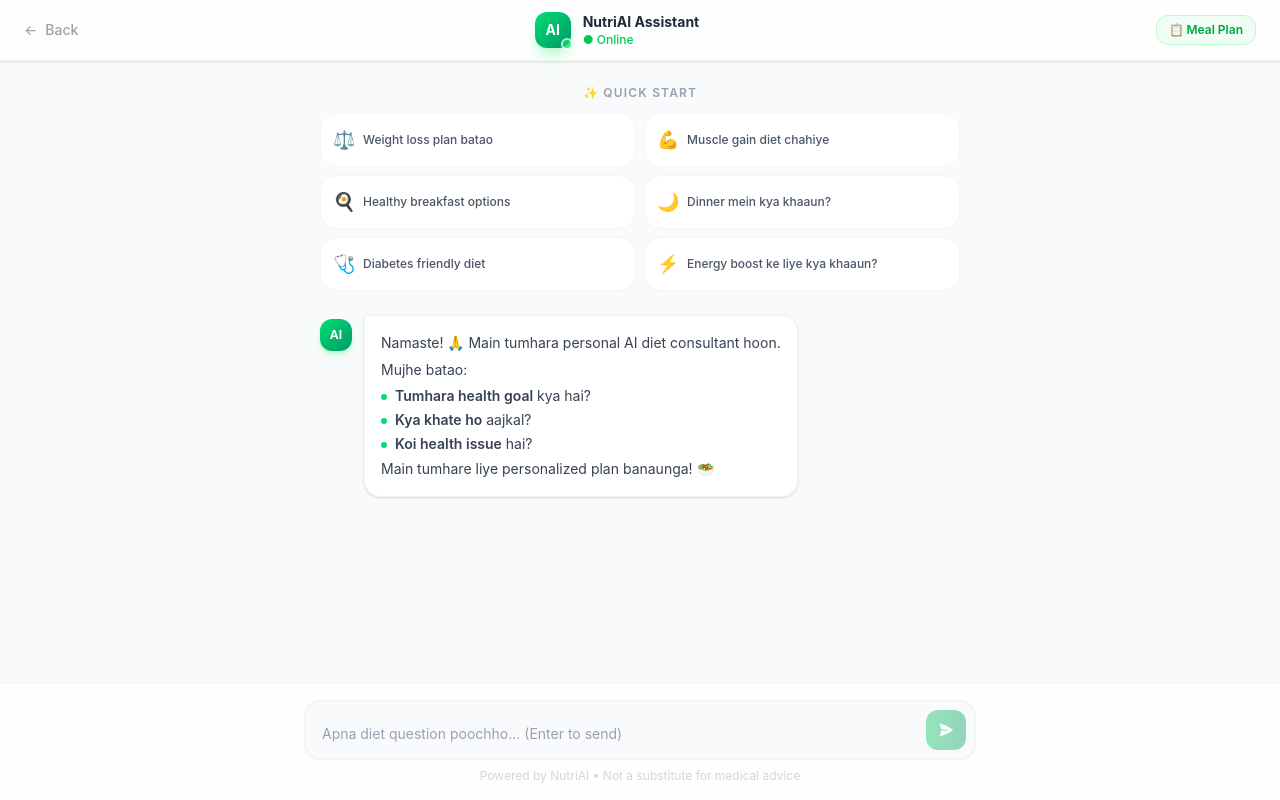
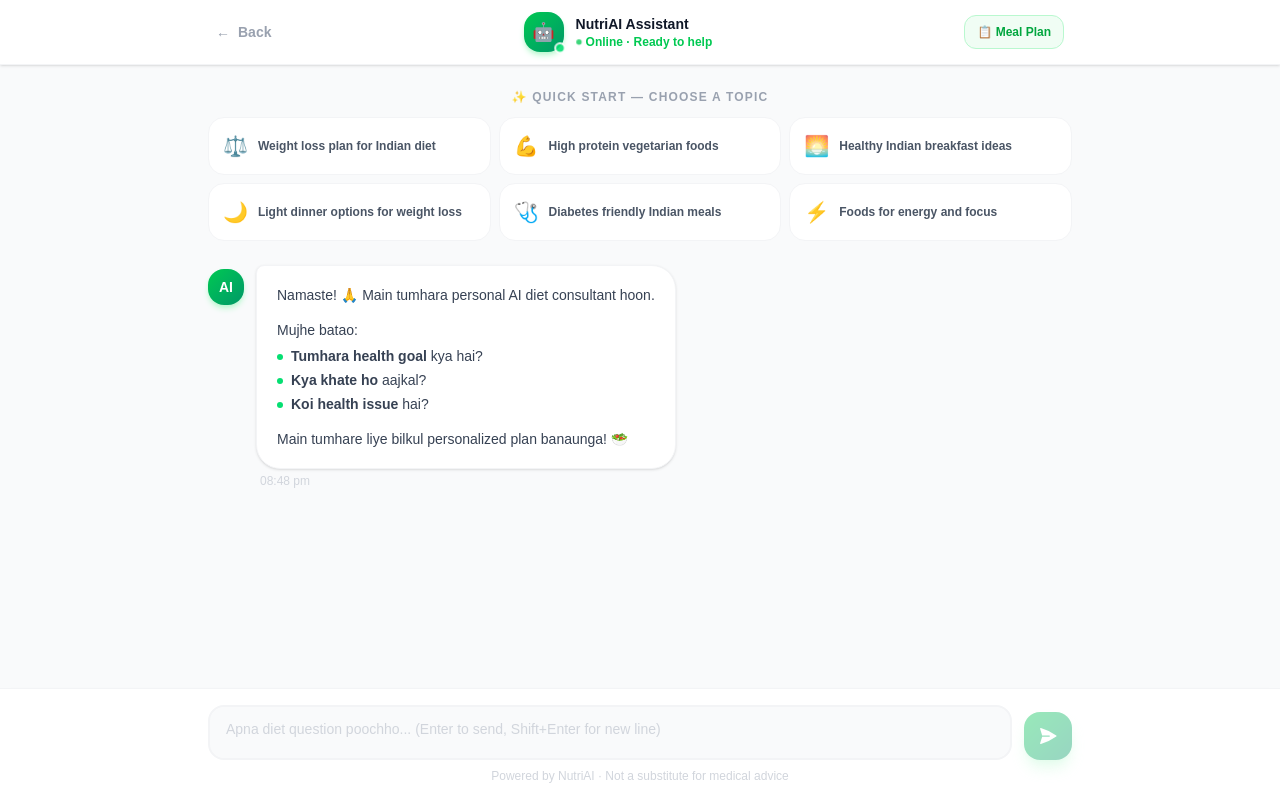
Before and after one commit to adarshthakurwork620-web/ai-diet-consultant, a React app in the folder frontend/: page /consultation in a window 1280 px wide. Built offline with nearby package versions, Linux system fonts and the light colour scheme; the HTML template or start-up script is replaced by a standard one.

Commit message:
modified: Consultation.jsx

```diff
--- a/frontend/src/pages/Consultation.jsx
+++ b/frontend/src/pages/Consultation.jsx
@@ -1,14 +1,29 @@
-import { useState, useRef, useEffect } from 'react'
+import { useState, useEffect, useRef } from 'react'
 import { useNavigate } from 'react-router-dom'
 
-function Consultation() {
+const API = 'https://nutriai-backend-xspo.onrender.com'
+
+export default function Consultation() {
   const navigate = useNavigate()
   const [messages, setMessages] = useState([
-    { role: 'ai', text: 'Namaste! 🙏 Main tumhara personal AI diet consultant hoon.\n\nMujhe batao:\n- **Tumhara health goal** kya hai?\n- **Kya khate ho** aajkal?\n- **Koi health issue** hai?\n\nMain tumhare liye personalized plan banaunga! 🥗' }
+    {
+      role: 'ai',
+      text: 'Namaste! 🙏 Main tumhara personal AI diet consultant hoon.\n\nMujhe batao:\n- **Tumhara health goal** kya hai?\n- **Kya khate ho** aajkal?\n- **Koi health issue** hai?\n\nMain tumhare liye bilkul personalized plan banaunga! 🥗',
+      time: new Date()
+    }
   ])
   const [input, setInput] = useState('')
   const [loading, setLoading] = useState(false)
+  const [user, setUser] = useState(null)
+  const [visible, setVisible] = useState(false)
   const bottomRef = useRef(null)
+  const inputRef = useRef(null)
+
+  useEffect(() => {
+    const u = localStorage.getItem('user')
+    if (u) setUser(JSON.parse(u))
+    setTimeout(() => setVisible(true), 100)
+  }, [])
 
   useEffect(() => {
     bottomRef.current?.scrollIntoView({ behavior: 'smooth' })
@@ -16,177 +31,219 @@
 
   const sendMessage = async (text) => {
     const msg = text || input
-    if (!msg.trim()) return
-    setMessages(prev => [...prev, { role: 'user', text: msg }])
+    if (!msg.trim() || loading) return
+    const userMsg = { role: 'user', text: msg, time: new Date() }
+    setMessages(prev => [...prev, userMsg])
     setInput('')
     setLoading(true)
+    inputRef.current?.focus()
 
     try {
-      const response = await fetch('https://nutriai-backend-xspo.onrender.com/api/chat', {
+      const res = await fetch(`${API}/api/chat`, {
         method: 'POST',
         headers: { 'Content-Type': 'application/json' },
         body: JSON.stringify({ message: msg })
       })
-      const data = await response.json()
-      setMessages(prev => [...prev, { role: 'ai', text: data.reply }])
-    } catch (err) {
-      setMessages(prev => [...prev, { role: 'ai', text: 'Sorry, kuch error aayi. Thodi der baad try karo! 🙏' }])
+      const data = await res.json()
+      setMessages(prev => [...prev, {
+        role: 'ai',
+        text: data.reply || 'Sorry, kuch error aayi. Dobara try karo!',
+        time: new Date()
+      }])
+    } catch {
+      setMessages(prev => [...prev, {
+        role: 'ai',
+        text: 'Server se connect nahi ho pa raha. Thodi der baad try karo! 🙏',
+        time: new Date()
+      }])
     }
     setLoading(false)
   }
 
   const renderText = (text) => {
     return text.split('\n').map((line, i) => {
-      if (!line.trim()) return null
+      if (!line.trim()) return <div key={i} className="h-2" />
 
-      // Bullet points
+      if (/^\d+\./.test(line.trim())) {
+        const num = line.match(/^(\d+)\./)[1]
+        const content = line.replace(/^\d+\.\s*/, '')
+        return (
+          <div key={i} className="flex items-start gap-2.5 my-1.5">
+            <span className="w-5 h-5 rounded-full bg-green-500 text-white text-xs flex items-center justify-center font-bold flex-shrink-0 mt-0.5">{num}</span>
+            <span className="text-sm">{renderBold(content)}</span>
+          </div>
+        )
+      }
+
       if (line.trim().startsWith('- ') || line.trim().startsWith('• ')) {
         const content = line.replace(/^[-•]\s*/, '')
         return (
           <div key={i} className="flex items-start gap-2 my-1">
-            <span className="w-1.5 h-1.5 rounded-full bg-green-400 mt-2 flex-shrink-0"></span>
-            <span>{renderBold(content)}</span>
+            <span className="w-1.5 h-1.5 rounded-full bg-green-400 mt-2 flex-shrink-0" />
+            <span className="text-sm">{renderBold(content)}</span>
           </div>
         )
       }
 
-      // Numbered list
-      if (/^\d+\./.test(line.trim())) {
-        const num = line.match(/^(\d+)\./)[1]
-        const content = line.replace(/^\d+\.\s*/, '')
-        return (
-          <div key={i} className="flex items-start gap-2 my-1">
-            <span className="w-5 h-5 rounded-full bg-green-100 text-green-700 text-xs flex items-center justify-center font-bold flex-shrink-0 mt-0.5">{num}</span>
-            <span>{renderBold(content)}</span>
-          </div>
-        )
+      if (line.trim().startsWith('**') && line.trim().endsWith('**')) {
+        return <p key={i} className="font-bold text-sm my-1.5">{line.replace(/\*\*/g, '')}</p>
       }
 
-      return <p key={i} className="my-1 leading-relaxed">{renderBold(line)}</p>
+      return <p key={i} className="text-sm my-0.5 leading-relaxed">{renderBold(line)}</p>
     })
   }
 
-  const renderBold = (text) => {
-    return text.split('**').map((part, i) =>
-      i % 2 === 1
-        ? <strong key={i} className="font-semibold">{part}</strong>
-        : part
+  const renderBold = (text) =>
+    text.split('**').map((part, i) =>
+      i % 2 === 1 ? <strong key={i} className="font-bold">{part}</strong> : part
     )
-  }
+
+  const formatTime = (date) =>
+    date?.toLocaleTimeString('en-IN', { hour: '2-digit', minute: '2-digit' }) || ''
 
   const suggestions = [
-    { icon: '⚖️', text: 'Weight loss plan batao' },
-    { icon: '💪', text: 'Muscle gain diet chahiye' },
-    { icon: '🍳', text: 'Healthy breakfast options' },
-    { icon: '🌙', text: 'Dinner mein kya khaaun?' },
-    { icon: '🩺', text: 'Diabetes friendly diet' },
-    { icon: '⚡', text: 'Energy boost ke liye kya khaaun?' },
+    { icon: '⚖️', text: 'Weight loss plan for Indian diet' },
+    { icon: '💪', text: 'High protein vegetarian foods' },
+    { icon: '🌅', text: 'Healthy Indian breakfast ideas' },
+    { icon: '🌙', text: 'Light dinner options for weight loss' },
+    { icon: '🩺', text: 'Diabetes friendly Indian meals' },
+    { icon: '⚡', text: 'Foods for energy and focus' },
   ]
 
   return (
-    <div className="min-h-screen bg-gray-50 flex flex-col">
+    <div className="min-h-screen bg-gray-50 flex flex-col" style={{ fontFamily: "'Plus Jakarta Sans', sans-serif" }}>
 
-      {/* Premium Navbar */}
-      <div className="bg-white/80 backdrop-blur-xl border-b border-gray-100 px-6 py-3 flex items-center justify-between sticky top-0 z-50 shadow-sm">
+      {/* ── NAVBAR ── */}
+      <nav className="bg-white border-b border-gray-100 sticky top-0 z-50 shadow-sm">
+        <div className="max-w-4xl mx-auto px-6 h-16 flex items-center justify-between">
           <button onClick={() => navigate('/dashboard')}
-          className="flex items-center gap-2 text-gray-400 hover:text-green-500 transition-all duration-200 font-medium text-sm group">
-          <span className="group-hover:-translate-x-1 transition-transform duration-200">←</span>
+            className="flex items-center gap-2 text-gray-400 hover:text-green-600 transition-colors font-semibold text-sm group">
+            <span className="group-hover:-translate-x-0.5 transition-transform">←</span>
             Back
           </button>
 
           <div className="flex items-center gap-3">
             <div className="relative">
-            <div className="w-9 h-9 bg-gradient-to-br from-green-400 to-emerald-600 rounded-xl flex items-center justify-center shadow-lg shadow-green-200">
-              <span className="text-white text-sm font-bold">AI</span>
+              <div className="w-10 h-10 bg-gradient-to-br from-green-500 to-emerald-600 rounded-2xl flex items-center justify-center shadow-md shadow-green-200">
+                <span className="text-lg">🤖</span>
               </div>
-            <div className="absolute -bottom-0.5 -right-0.5 w-3 h-3 bg-green-400 rounded-full border-2 border-white animate-pulse"></div>
+              <span className="absolute -bottom-0.5 -right-0.5 w-3 h-3 bg-green-400 rounded-full border-2 border-white"
+                style={{ animation: 'pulse 2s ease infinite' }} />
             </div>
             <div>
-            <p className="text-sm font-bold text-gray-800">NutriAI Assistant</p>
-            <p className="text-xs text-green-500 font-medium">● Online</p>
+              <p className="text-sm font-extrabold text-gray-900">NutriAI Assistant</p>
+              <p className="text-xs text-green-500 font-semibold flex items-center gap-1">
+                <span className="w-1.5 h-1.5 bg-green-500 rounded-full" style={{ animation: 'pulse 1.5s ease infinite' }} />
+                Online · Ready to help
+              </p>
             </div>
           </div>
 
           <button onClick={() => navigate('/mealplan')}
-          className="text-xs bg-green-50 text-green-600 border border-green-200 px-3 py-1.5 rounded-xl font-semibold hover:bg-green-500 hover:text-white transition-all duration-300">
+            className="hidden sm:flex items-center gap-1.5 text-xs bg-green-50 text-green-600 border border-green-200 px-3 py-2 rounded-xl font-bold hover:bg-green-100 transition-colors">
             📋 Meal Plan
           </button>
         </div>
+      </nav>
 
-      {/* Messages Area */}
-      <div className="flex-1 overflow-y-auto px-4 py-6 max-w-2xl mx-auto w-full">
+      {/* ── CHAT AREA ── */}
+      <div className="flex-1 overflow-y-auto">
+        <div className="max-w-4xl mx-auto px-4 py-6">
 
-        {/* Quick Suggestions */}
+          {/* Suggestions — only if 1 message */}
           {messages.length === 1 && (
-          <div className="mb-6">
-            <p className="text-xs text-gray-400 font-semibold uppercase tracking-widest mb-3 text-center">
-              ✨ Quick Start
+            <div className="mb-6"
+              style={{ opacity: visible ? 1 : 0, transform: visible ? 'none' : 'translateY(12px)', transition: 'all 0.5s ease' }}>
+              <p className="text-xs text-gray-400 font-bold uppercase tracking-widest mb-3 text-center">
+                ✨ Quick Start — Choose a topic
               </p>
-            <div className="grid grid-cols-2 gap-2">
+              <div className="grid grid-cols-2 md:grid-cols-3 gap-2">
                 {suggestions.map((s, i) => (
                   <button key={i} onClick={() => sendMessage(s.text)}
-                  className="flex items-center gap-2 text-left text-sm bg-white border border-gray-100 rounded-2xl p-3 text-gray-600 hover:border-green-400 hover:text-green-600 hover:shadow-lg hover:shadow-green-50 hover:scale-[1.02] active:scale-[0.98] transition-all duration-300">
-                  <span className="text-lg">{s.icon}</span>
-                  <span className="font-medium text-xs">{s.text}</span>
+                    className="flex items-center gap-2.5 text-left text-sm bg-white border border-gray-100 rounded-2xl p-3.5 text-gray-600 hover:border-green-400 hover:text-green-700 hover:shadow-lg hover:shadow-green-50 hover:-translate-y-0.5 transition-all duration-200 group">
+                    <span className="text-xl group-hover:scale-110 transition-transform">{s.icon}</span>
+                    <span className="font-semibold text-xs leading-tight">{s.text}</span>
                   </button>
                 ))}
               </div>
             </div>
           )}
 
-        {/* Chat Messages */}
-        <div className="space-y-4">
+          {/* Messages */}
+          <div className="space-y-5">
             {messages.map((msg, i) => (
-            <div key={i} className={`flex gap-3 ${msg.role === 'user' ? 'justify-end' : 'justify-start'}`}>
+              <div key={i} className={`flex gap-3 ${msg.role === 'user' ? 'justify-end' : 'justify-start'}`}
+                style={{ animation: 'fadeUp 0.3s ease' }}>
 
                 {/* AI Avatar */}
                 {msg.role === 'ai' && (
-                <div className="w-8 h-8 bg-gradient-to-br from-green-400 to-emerald-600 rounded-xl flex items-center justify-center text-white text-xs font-bold flex-shrink-0 mt-1 shadow-md shadow-green-200">
+                  <div className="w-9 h-9 bg-gradient-to-br from-green-500 to-emerald-600 rounded-2xl flex items-center justify-center text-white text-sm font-extrabold flex-shrink-0 mt-1 shadow-md shadow-green-200">
                     AI
                   </div>
                 )}
 
-              {/* Message Bubble */}
-              <div className={`max-w-[82%] px-4 py-3 rounded-2xl text-sm shadow-sm
+                {/* Bubble */}
+                <div className={`max-w-[82%] ${msg.role === 'user' ? 'items-end' : 'items-start'} flex flex-col gap-1`}>
+                  <div className={`px-5 py-4 rounded-3xl shadow-sm
                     ${msg.role === 'user'
-                  ? 'bg-gradient-to-br from-green-500 to-emerald-600 text-white rounded-tr-sm shadow-green-200'
-                  : 'bg-white text-gray-700 rounded-tl-sm border border-gray-100'}`}>
-                {renderText(msg.text)}
+                      ? 'bg-gradient-to-br from-green-500 to-emerald-600 text-white rounded-tr-lg'
+                      : 'bg-white text-gray-700 rounded-tl-lg border border-gray-100'}`}>
+                    {msg.role === 'ai' ? renderText(msg.text) : <p className="text-sm font-medium">{msg.text}</p>}
+                  </div>
+                  <span className="text-xs text-gray-300 px-1 font-medium">{formatTime(msg.time)}</span>
                 </div>
 
                 {/* User Avatar */}
                 {msg.role === 'user' && (
-                <div className="w-8 h-8 bg-gradient-to-br from-gray-600 to-gray-800 rounded-xl flex items-center justify-center text-white text-xs font-bold flex-shrink-0 mt-1">
-                  A
+                  <div className="w-9 h-9 bg-gradient-to-br from-gray-600 to-gray-800 rounded-2xl flex items-center justify-center text-white text-sm font-extrabold flex-shrink-0 mt-1">
+                    {user?.name?.[0]?.toUpperCase() || 'U'}
                   </div>
                 )}
               </div>
             ))}
 
-          {/* Loading dots */}
+            {/* Typing indicator */}
             {loading && (
-            <div className="flex gap-3 justify-start">
-              <div className="w-8 h-8 bg-gradient-to-br from-green-400 to-emerald-600 rounded-xl flex items-center justify-center text-white text-xs font-bold flex-shrink-0 shadow-md shadow-green-200">
+              <div className="flex gap-3 justify-start" style={{ animation: 'fadeUp 0.3s ease' }}>
+                <div className="w-9 h-9 bg-gradient-to-br from-green-500 to-emerald-600 rounded-2xl flex items-center justify-center text-white text-sm font-extrabold flex-shrink-0 shadow-md shadow-green-200">
                   AI
                 </div>
-              <div className="bg-white border border-gray-100 px-5 py-4 rounded-2xl rounded-tl-sm shadow-sm">
-                <div className="flex gap-1.5 items-center">
-                  <div className="w-2 h-2 bg-green-400 rounded-full animate-bounce" style={{animationDelay:'0ms'}}></div>
-                  <div className="w-2 h-2 bg-green-400 rounded-full animate-bounce" style={{animationDelay:'150ms'}}></div>
-                  <div className="w-2 h-2 bg-green-400 rounded-full animate-bounce" style={{animationDelay:'300ms'}}></div>
+                <div className="bg-white border border-gray-100 px-5 py-4 rounded-3xl rounded-tl-lg shadow-sm">
+                  <div className="flex gap-1.5 items-center h-5">
+                    {[0, 150, 300].map(delay => (
+                      <div key={delay} className="w-2.5 h-2.5 bg-green-400 rounded-full"
+                        style={{ animation: `bounce 1s ease infinite`, animationDelay: `${delay}ms` }} />
+                    ))}
                   </div>
                 </div>
               </div>
             )}
+
             <div ref={bottomRef} />
           </div>
         </div>
+      </div>
 
-      {/* Premium Input Bar */}
-      <div className="bg-white/80 backdrop-blur-xl border-t border-gray-100 p-4 sticky bottom-0">
-        <div className="max-w-2xl mx-auto">
-          <div className="flex gap-3 items-end bg-gray-50 border-2 border-gray-100 rounded-2xl p-2 focus-within:border-green-400 focus-within:shadow-lg focus-within:shadow-green-100 transition-all duration-300">
+      {/* ── INPUT BAR ── */}
+      <div className="bg-white border-t border-gray-100 sticky bottom-0 shadow-lg">
+        <div className="max-w-4xl mx-auto px-4 py-4">
+
+          {/* Quick reply chips */}
+          {messages.length > 1 && (
+            <div className="flex gap-2 mb-3 overflow-x-auto pb-1 scrollbar-none">
+              {['Tell me more', 'Give Indian examples', 'Make a meal plan', 'What should I avoid?'].map((chip, i) => (
+                <button key={i} onClick={() => sendMessage(chip)}
+                  className="flex-shrink-0 text-xs bg-gray-100 hover:bg-green-100 hover:text-green-700 text-gray-500 px-3 py-1.5 rounded-full font-semibold transition-colors border border-gray-100 hover:border-green-200">
+                  {chip}
+                </button>
+              ))}
+            </div>
+          )}
+
+          <div className="flex gap-3 items-end">
+            <div className="flex-1 bg-gray-50 border-2 border-gray-100 rounded-2xl px-4 py-3 focus-within:border-green-400 focus-within:shadow-lg focus-within:shadow-green-100 focus-within:bg-white transition-all duration-300">
               <textarea
+                ref={inputRef}
                 value={input}
                 onChange={e => setInput(e.target.value)}
                 onKeyDown={e => {
@@ -195,22 +252,42 @@
                     sendMessage()
                   }
                 }}
-              placeholder="Apna diet question poochho... (Enter to send)"
+                placeholder="Apna diet question poochho... (Enter to send, Shift+Enter for new line)"
                 rows={1}
-              className="flex-1 bg-transparent text-sm text-gray-700 placeholder-gray-400 focus:outline-none resize-none px-2 py-1.5 max-h-32"
+                className="w-full bg-transparent text-sm text-gray-700 placeholder-gray-300 focus:outline-none resize-none font-medium"
+                style={{ maxHeight: '120px', overflowY: 'auto' }}
               />
+            </div>
+
             <button onClick={() => sendMessage()} disabled={loading || !input.trim()}
-              className="bg-gradient-to-r from-green-500 to-emerald-600 text-white w-10 h-10 rounded-xl flex items-center justify-center hover:scale-110 hover:shadow-lg hover:shadow-green-200 active:scale-95 transition-all duration-300 disabled:opacity-40 disabled:scale-100 flex-shrink-0">
-              <svg xmlns="http://www.w3.org/2000/svg" viewBox="0 0 24 24" fill="currentColor" className="w-4 h-4">
+              className="w-12 h-12 bg-gradient-to-br from-green-500 to-emerald-600 text-white rounded-2xl flex items-center justify-center hover:scale-110 hover:shadow-xl hover:shadow-green-200 active:scale-95 transition-all duration-300 disabled:opacity-40 disabled:scale-100 flex-shrink-0 shadow-lg shadow-green-200">
+              <svg xmlns="http://www.w3.org/2000/svg" viewBox="0 0 24 24" fill="currentColor" className="w-5 h-5">
                 <path d="M3.478 2.405a.75.75 0 00-.926.94l2.432 7.905H13.5a.75.75 0 010 1.5H4.984l-2.432 7.905a.75.75 0 00.926.94 60.519 60.519 0 0018.445-8.986.75.75 0 000-1.218A60.517 60.517 0 003.478 2.405z" />
               </svg>
             </button>
           </div>
-          <p className="text-center text-xs text-gray-300 mt-2">Powered by NutriAI • Not a substitute for medical advice</p>
+
+          <p className="text-center text-xs text-gray-300 mt-2 font-medium">
+            Powered by NutriAI · Not a substitute for medical advice
+          </p>
         </div>
       </div>
+
+      <style>{`
+        @keyframes fadeUp {
+          from { opacity: 0; transform: translateY(10px); }
+          to { opacity: 1; transform: translateY(0); }
+        }
+        @keyframes bounce {
+          0%, 100% { transform: translateY(0); }
+          50% { transform: translateY(-6px); }
+        }
+        @keyframes pulse {
+          0%, 100% { opacity: 1; transform: scale(1); }
+          50% { opacity: 0.5; transform: scale(0.8); }
+        }
+        .scrollbar-none::-webkit-scrollbar { display: none; }
+      `}</style>
     </div>
   )
 }
-
-export default Consultation
```
Lines whose indentation alone changed are shown as unchanged.
